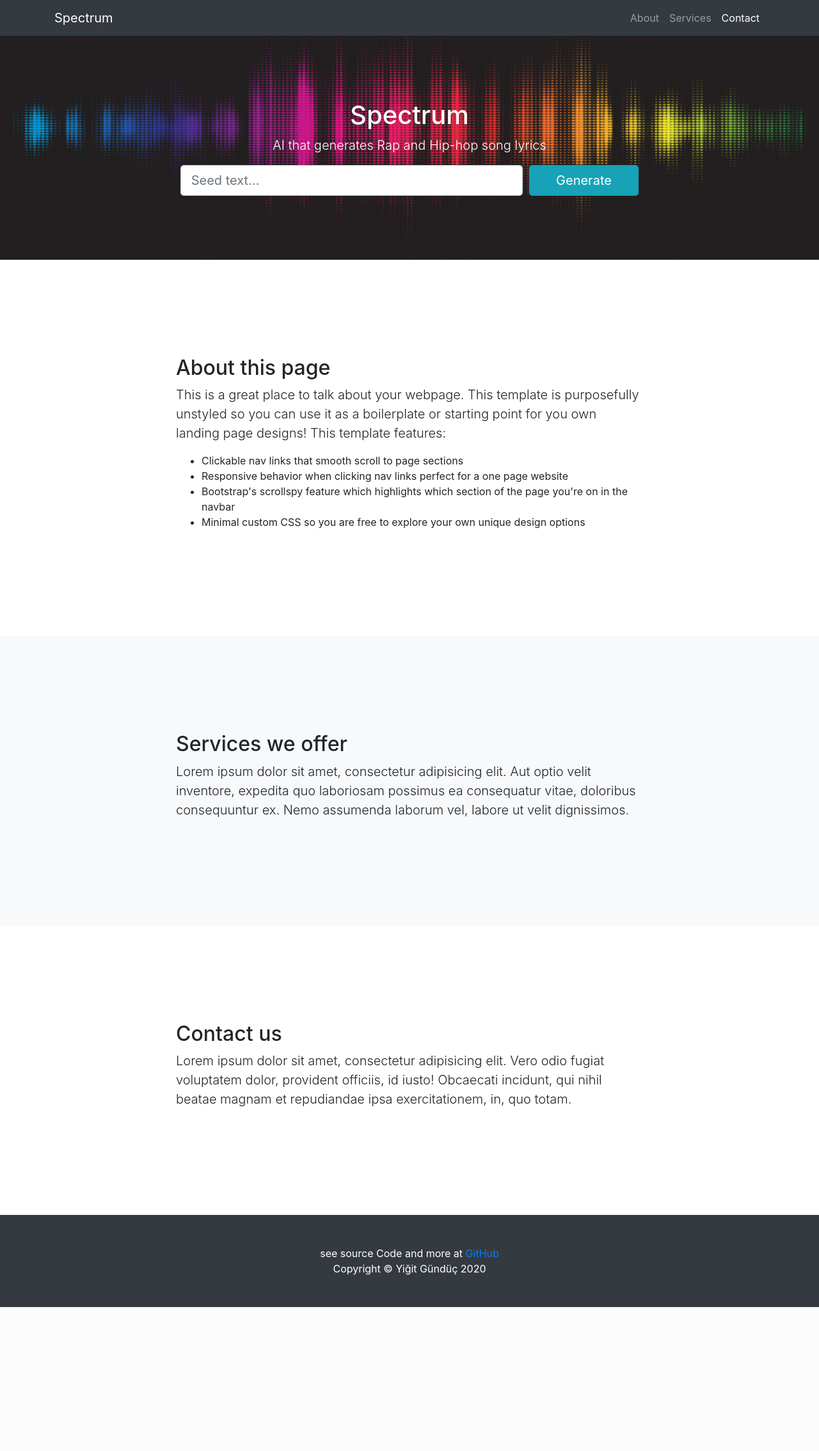
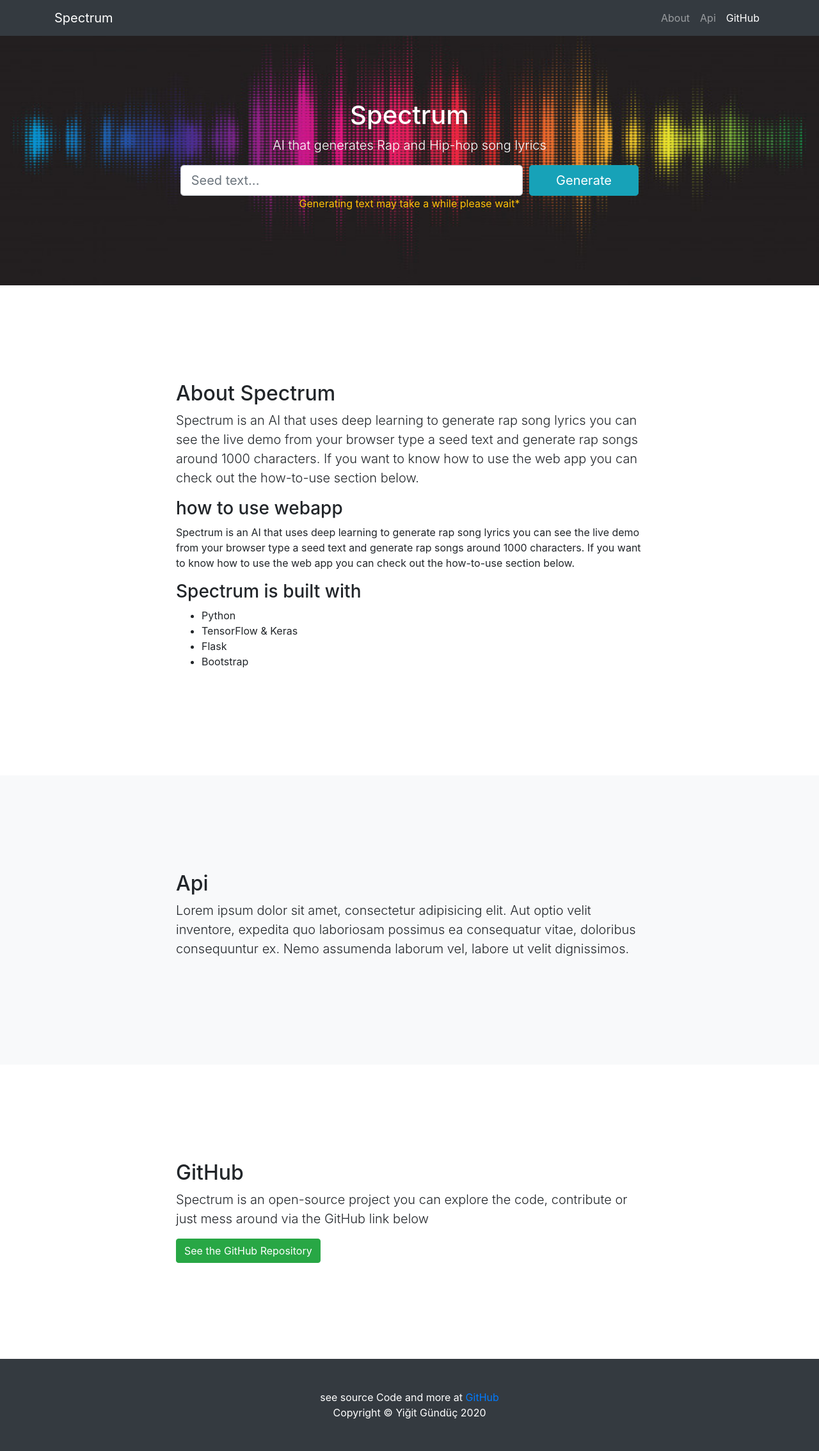
Before and after one commit to YigitGunduc/Spectrum, a Flask app: page / in a window 1280 px wide. Shown: the whole page at 64% size. Before the commit the page ends 2043 px from the top, so only its background shows below. Run offline with Flask 2, Linux system fonts and the light colour scheme; some libraries are stand-ins or nearby versions.

Commit message:
general frontend improvement

```diff
--- a/WebApp/templates/base.html
+++ b/WebApp/templates/base.html
@@ -33,10 +33,10 @@
             <a class="nav-link js-scroll-trigger" href="#about">About</a>
           </li>
           <li class="nav-item">
-            <a class="nav-link js-scroll-trigger" href="#services">Services</a>
+            <a class="nav-link js-scroll-trigger" href="#api">Api</a>
           </li>
           <li class="nav-item">
-            <a class="nav-link js-scroll-trigger" href="#contact">Contact</a>
+            <a class="nav-link js-scroll-trigger" href="#github">GitHub</a>
           </li>
         </ul>
       </div>
@@ -51,36 +51,41 @@
     <div class="container">
       <div class="row">
         <div class="col-lg-8 mx-auto">
-          <h2>About this page</h2>
-          <p class="lead">This is a great place to talk about your webpage. This template is purposefully unstyled so you can use it as a boilerplate or starting point for you own landing page designs! This template features:</p>
+          <h2>About Spectrum</h2>
+          <p class="lead">Spectrum is an AI that uses deep learning to generate rap song lyrics you can see the live demo from your browser type a seed text and generate rap songs around 1000 characters. If you want to know how to use the web app you can check out the how-to-use section below.</p>
+          <h3>how to use webapp</h3>
+          <p>Spectrum is an AI that uses deep learning to generate rap song lyrics you can see the live demo from your browser type a seed text and generate rap songs around 1000 characters. If you want to know how to use the web app you can check out the how-to-use section below.</p>
+
+          <h3>Spectrum is built with</h3>
           <ul>
-            <li>Clickable nav links that smooth scroll to page sections</li>
-            <li>Responsive behavior when clicking nav links perfect for a one page website</li>
-            <li>Bootstrap's scrollspy feature which highlights which section of the page you're on in the navbar</li>
-            <li>Minimal custom CSS so you are free to explore your own unique design options</li>
+            <li>Python</li>
+            <li>TensorFlow & Keras</li>
+            <li>Flask</li>
+            <li>Bootstrap</li>
           </ul>
         </div>
       </div>
     </div>
   </section>
 
-  <section id="services" class="bg-light">
+  <section id="api" class="bg-light">
     <div class="container">
       <div class="row">
         <div class="col-lg-8 mx-auto">
-          <h2>Services we offer</h2>
+          <h2>Api</h2>
           <p class="lead">Lorem ipsum dolor sit amet, consectetur adipisicing elit. Aut optio velit inventore, expedita quo laboriosam possimus ea consequatur vitae, doloribus consequuntur ex. Nemo assumenda laborum vel, labore ut velit dignissimos.</p>
         </div>
       </div>
     </div>
   </section>
 
-  <section id="contact">
+  <section id="github">
     <div class="container">
       <div class="row">
         <div class="col-lg-8 mx-auto">
-          <h2>Contact us</h2>
-          <p class="lead">Lorem ipsum dolor sit amet, consectetur adipisicing elit. Vero odio fugiat voluptatem dolor, provident officiis, id iusto! Obcaecati incidunt, qui nihil beatae magnam et repudiandae ipsa exercitationem, in, quo totam.</p>
+          <h2>GitHub</h2>
+          <p class="lead">Spectrum is an open-source project you can explore the code, contribute or just mess around via the GitHub link below</p>
+          <a href="https://github.com/YigitGunduc/Spectrum"><button type="button" class="btn btn-success">See the GitHub Repository</button></a>
         </div>
       </div>
     </div>
--- a/WebApp/templates/landingpage.html
+++ b/WebApp/templates/landingpage.html
@@ -20,6 +20,9 @@
               </div>
             </div>
           </form>
+          <div class="container text-center">
+          <p class="text-warning">Generating text may take a while please wait*</p>
+        </div>
         </div>
   </header>
 {% endblock %}
--- a/WebApp/templates/result.html
+++ b/WebApp/templates/result.html
@@ -3,7 +3,6 @@
 {% block content %}
   <header class="bg-primary text-white" style="background-image: url(/static/colourful-background-with-graphic-equaliser-design_1048-11126.jpg);background-repeat: no-repeat;background-size: 100% 100%; " >
     <div class="container text-center">
-      <h1 class="lead">{{lyrics}}</h1>
-    </div>
+      <p>{{lyrics}}</p>
   </header>
 {% endblock %}
```
